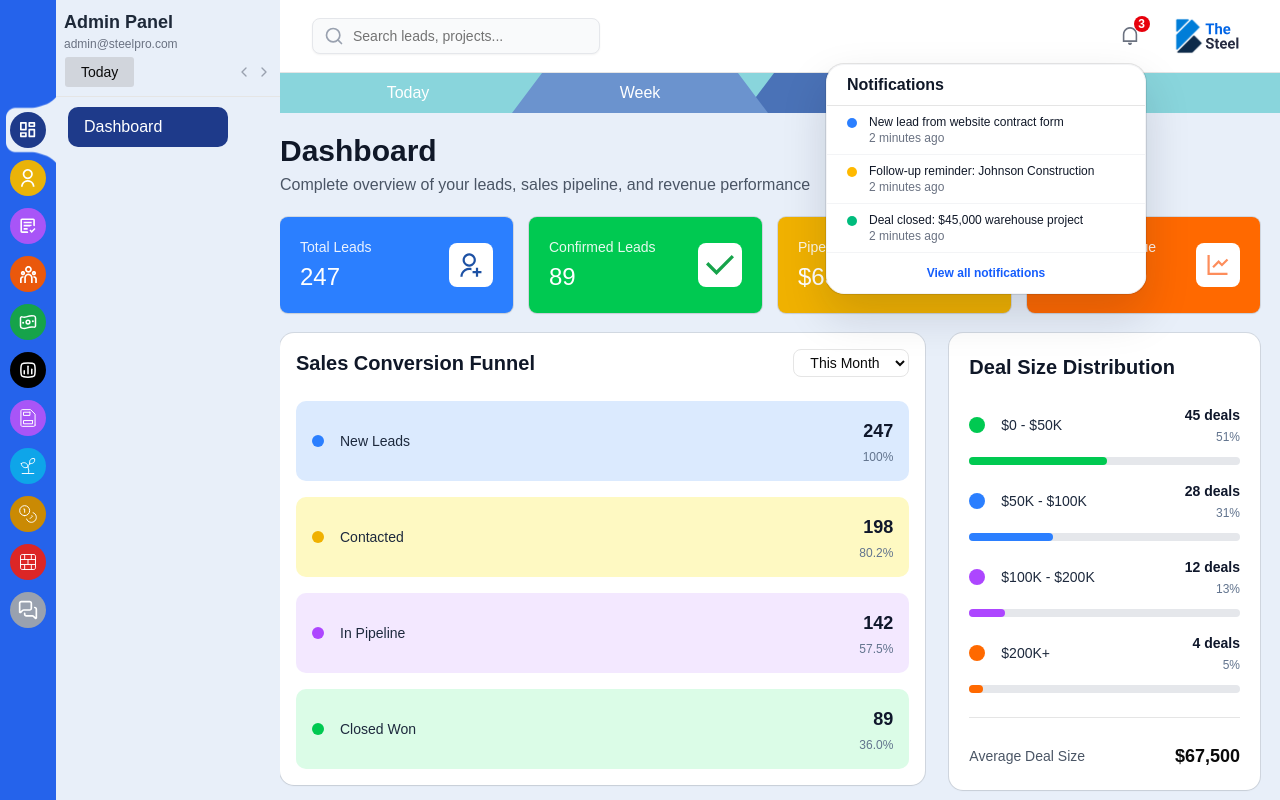
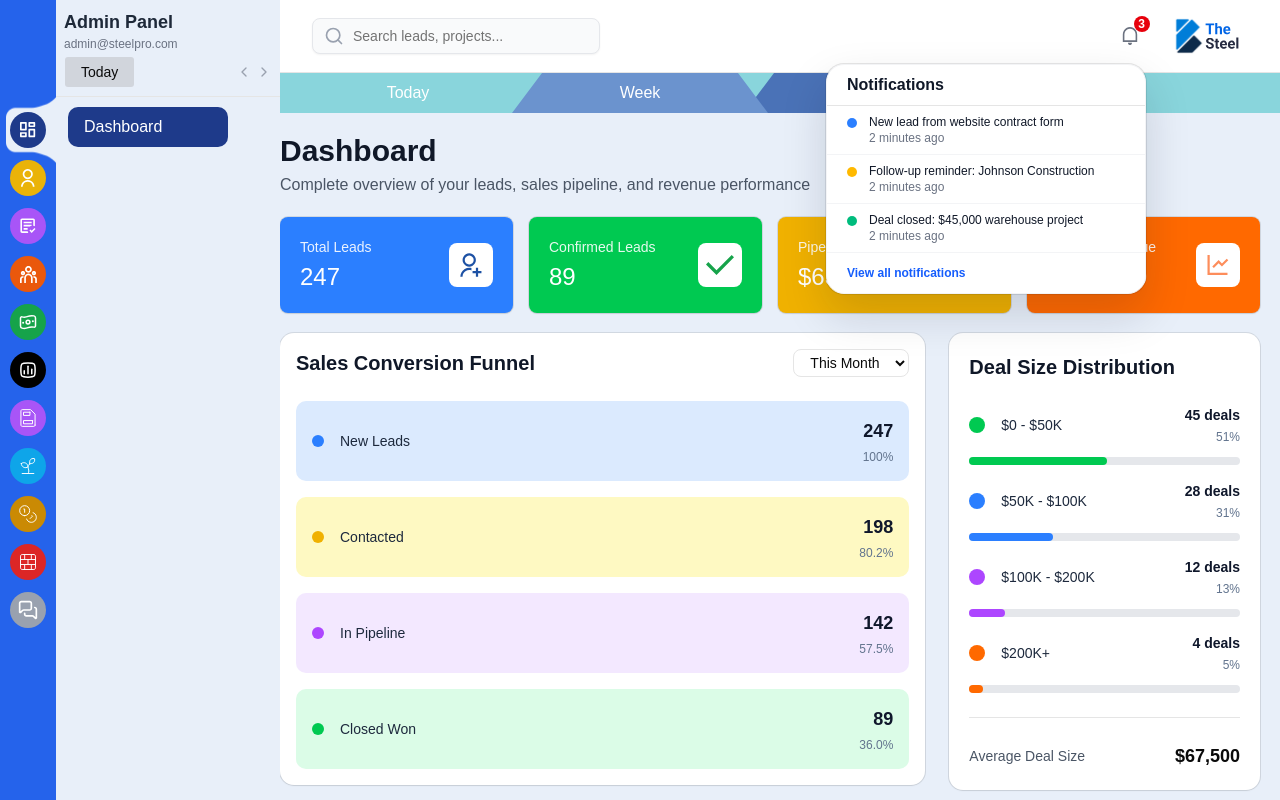
Before and after one commit to react6-flyweis/the-steel-admin, a React (Vite) app: page / in a window 1280 px wide. Both pictures are taken after a click on the button "Open notifications". Shown: the top 800 px of the page. Built offline with nearby package versions, Linux system fonts and the light colour scheme.

Commit message:
feat: update notification menu to use Link for navigation to notifications page

```diff
--- a/src/components/notification-menu.tsx
+++ b/src/components/notification-menu.tsx
@@ -7,6 +7,7 @@ import { Badge } from "@/components/ui/badge";
 import { cn } from "@/lib/utils";
 
 import notificationIcon from "@/assets/icons/notification.svg";
+import { Link } from "react-router";
 
 export type NotificationItem = {
   id: string;
@@ -105,12 +106,12 @@ export function NotificationMenu() {
         </div>
 
         <div className="border-t border-gray-100">
-          <button
-            type="button"
-            className="w-full rounded-b-2xl px-5 py-3 text-xs font-semibold text-blue-600 transition hover:bg-blue-50"
+          <Link
+            to="/notifications"
+            className="w-full block rounded-b-2xl px-5 py-3 text-xs font-semibold text-blue-600 transition hover:bg-blue-50"
           >
             View all notifications
-          </button>
+          </Link>
         </div>
       </DropdownMenuContent>
     </DropdownMenu>
```
